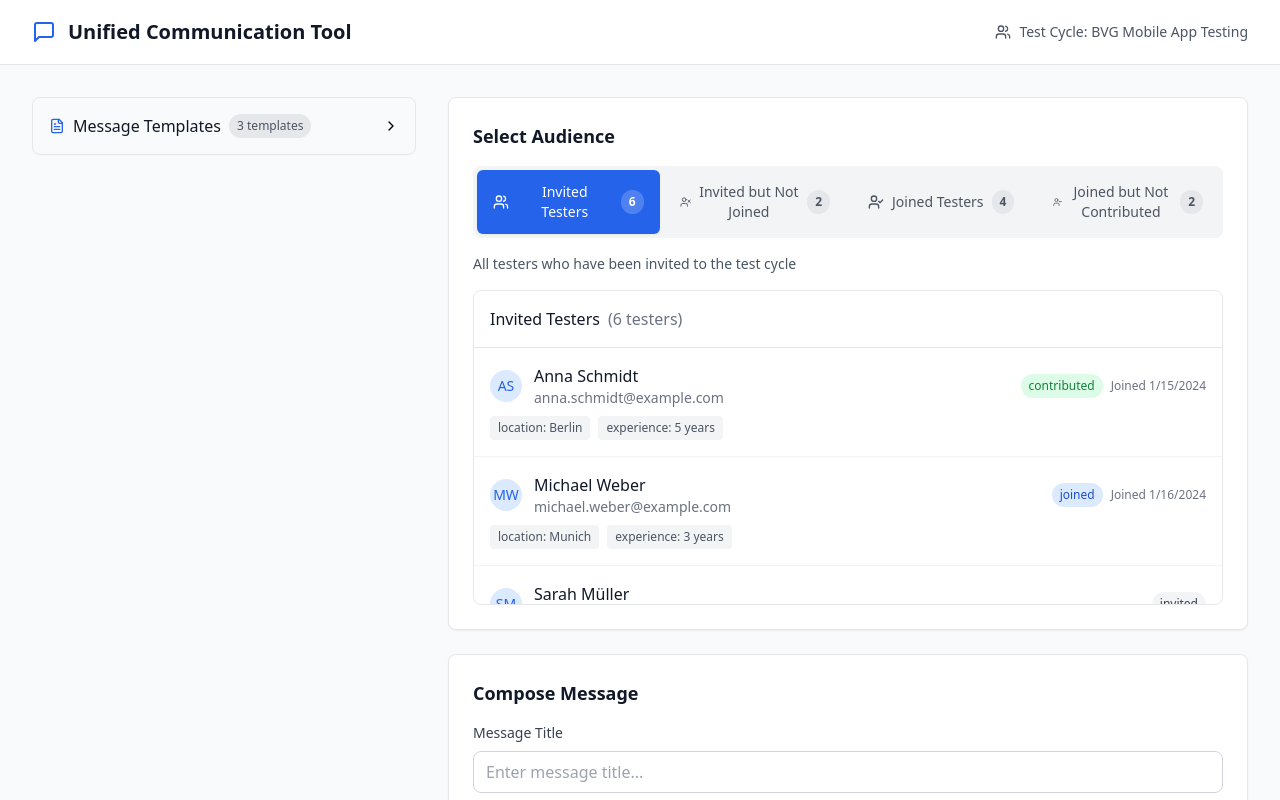
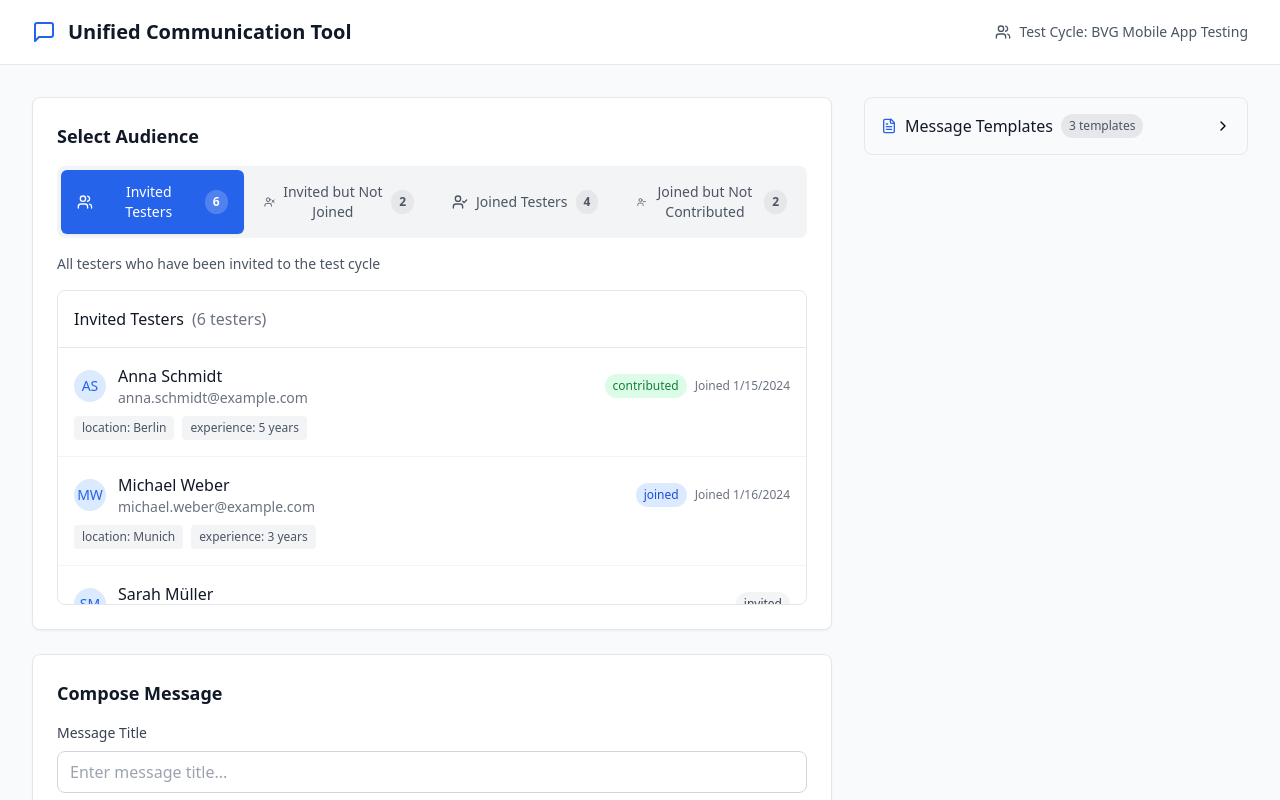
Before and after one commit to Annanerdstation/Broadcast, a Next.js app: page / in a window 1280 px wide. Shown: the top 800 px of the page. Built offline with nearby package versions, Linux system fonts and the light colour scheme.

Commit message:
Move Message Templates section from left sidebar to right sidebar

```diff
--- a/app/page.tsx
+++ b/app/page.tsx
@@ -102,15 +102,6 @@ export default function BroadcastPage() {
 
       <div className="max-w-7xl mx-auto px-4 sm:px-6 lg:px-8 py-8">
         <div className="grid grid-cols-1 lg:grid-cols-3 gap-8">
-          {/* Left Sidebar - Templates and Personalization */}
-          <div className="lg:col-span-1 space-y-6">
-            <MessageTemplates
-              templates={mockMessageTemplates}
-              onTemplateSelect={handleTemplateSelect}
-            />
-
-          </div>
-
           {/* Main Content */}
           <div className="lg:col-span-2 space-y-6">
             {/* Audience Selection */}
@@ -194,6 +185,14 @@ export default function BroadcastPage() {
               </div>
             </div>
           </div>
+
+          {/* Right Sidebar - Message Templates */}
+          <div className="lg:col-span-1 space-y-6">
+            <MessageTemplates
+              templates={mockMessageTemplates}
+              onTemplateSelect={handleTemplateSelect}
+            />
+          </div>
         </div>
       </div>
     </div>
```
